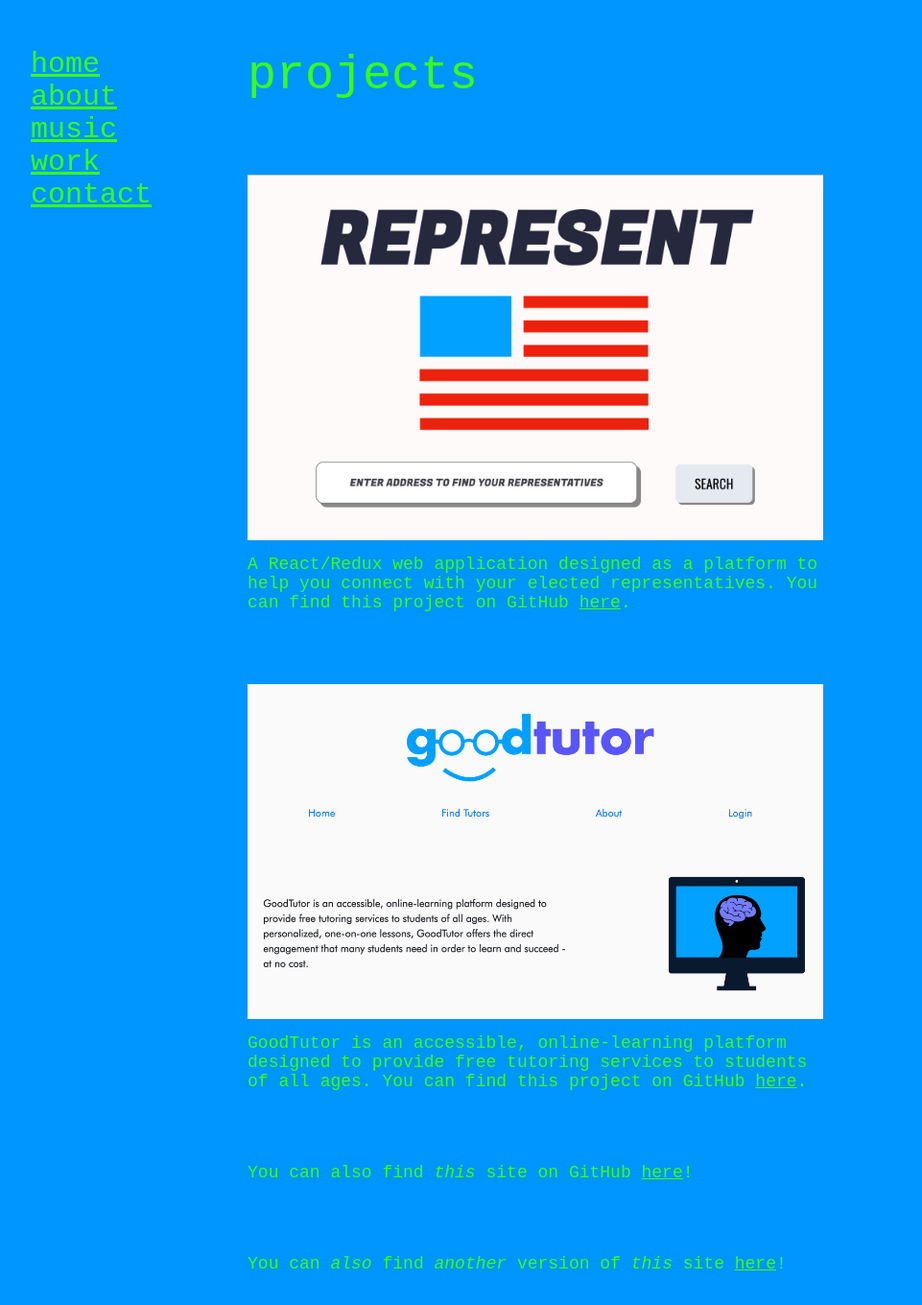
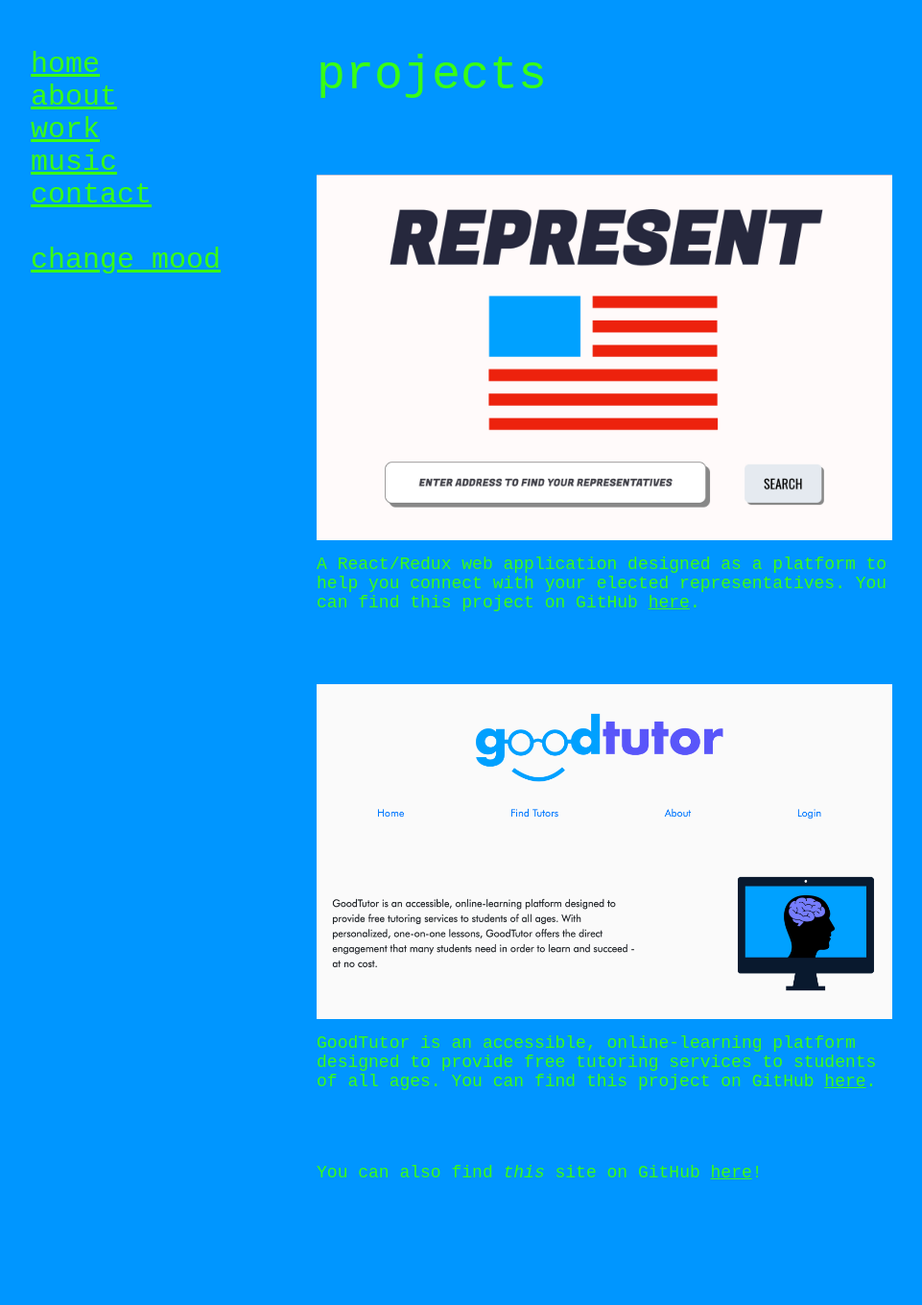
Before and after one commit to wfoody/willfoody, a React (Create React App) app: page /work in a window 1280 px wide. Shown: the top 1360 px of the page at 96% size, without its empty margins (18-979 px from the left). Built offline with nearby package versions, Linux system fonts and the light colour scheme.

Commit message:
Remove onMouseEnter functions from elements

```diff
--- a/src/components/About.js
+++ b/src/components/About.js
@@ -9,9 +9,9 @@ function About({ color, changeColor }) {
     <div className="container">
       <Sidebar color={color} changeColor={changeColor} />
       <div className="aboutContainer">
-        <div className="aboutTitle" onMouseEnter={changeColor} style={{ color: color }}>about me</div>
+        <div className="aboutTitle" style={{ color: color }}>about me</div>
         <div className="aboutBody">
-          <div onMouseEnter={changeColor} style={{ color: color }}>
+          <div style={{ color: color }}>
             Hi, I'm Will Foody. I'm a composer and software engineer located in New York, NY. I enjoy spending my time at the intersection of music, design, and technology.
           </div>
         </div>
--- a/src/components/Home.js
+++ b/src/components/Home.js
@@ -7,7 +7,7 @@ function Home({color, changeColor}) {
     <div className="container">
       <Sidebar color={color} changeColor={changeColor}/>
       <div className="homeContainer">
-        <div className="nameContainer" onMouseEnter={changeColor} style={{ color: color }}>will foody</div>
+        <div className="nameContainer" style={{ color: color }}>will foody</div>
         </div>
     </div>
   );
--- a/src/components/Music.js
+++ b/src/components/Music.js
@@ -7,8 +7,8 @@ function Music({color, changeColor}) {
     <div className="container">
       <Sidebar color={color} changeColor={changeColor} />
       <div className="musicContainer">
-        <div className="musicTitle" onMouseEnter={changeColor} style={{ color: color }}><div>music</div></div>
-        <iframe title='Soundcloud player' className="musicPlayer" width="100%" height="450" scrolling="no" frameborder="no" allow="autoplay" src="https://w.soundcloud.com/player/?url=https%3A//api.soundcloud.com/playlists/728970993&color=%23ef40ff&auto_play=false&hide_related=false&show_comments=true&show_user=true&show_reposts=false&show_teaser=true"  onMouseEnter={changeColor} style={{ color: color }}></iframe>
+        <div className="musicTitle" style={{ color: color }}><div>music</div></div>
+        <iframe title='Soundcloud player' className="musicPlayer" width="100%" height="450" scrolling="no" frameborder="no" allow="autoplay" src="https://w.soundcloud.com/player/?url=https%3A//api.soundcloud.com/playlists/728970993&color=%23ef40ff&auto_play=false&hide_related=false&show_comments=true&show_user=true&show_reposts=false&show_teaser=true" style={{ color: color }}></iframe>
       </div>
     </div>
   );
--- a/src/components/Sidebar.js
+++ b/src/components/Sidebar.js
@@ -13,23 +13,26 @@ function Sidebar({color, changeColor}) {
     return (
         <div>
             <div className="sidebar">
-                <Link to={"/"} className="sidebarItem" onMouseEnter={changeColor} style={{ color: color }}>home</Link>
-                <Link to={"/about"} className="sidebarItem" onMouseEnter={changeColor} style={{ color: color }}>about</Link>
-                <Link to={"/music"} className="sidebarItem" onMouseEnter={changeColor} style={{ color: color }}>music</Link>
-                <Link to={"/work"} className="sidebarItem" onMouseEnter={changeColor} style={{ color: color }}>work</Link>
-                <Link to={"/contact"} className="sidebarItem" onMouseEnter={changeColor} style={{ color: color }}>contact</Link>
+                <Link to={"/"} className="sidebarItem" style={{ color: color }}>home</Link>
+                <Link to={"/about"} className="sidebarItem" style={{ color: color }}>about</Link>
+                <Link to={"/work"} className="sidebarItem" style={{ color: color }}>work</Link>
+                <Link to={"/music"} className="sidebarItem" style={{ color: color }}>music</Link>
+                <Link to={"/contact"} className="sidebarItem" style={{ color: color }}>contact</Link>
+                <br />
+                <div className="sidebarItem" id="changeColorButton" style={{ color: color }} onClick={changeColor}>change mood</div>
             </div>
             <div className="mobileSidebar">
                 <div className="mobileSidebarLink">
-                    <div onClick={handleClick}>{!isOpen ? 'menu' : 'X'}</div>
+                    <div onClick={handleClick} style={{ color: color }}>{!isOpen ? 'menu' : 'X'}</div>
                 </div>
-                <div className={`mobileSidebarList ${isOpen ? "is-open" : ""}`}>
-                    <Link to={"/"} className="mobileSidebarItem">home</Link>
-                    <Link to={"/about"} className="mobileSidebarItem">about</Link>
-                    <Link to={"/music"} className="mobileSidebarItem">music</Link>
-                    <Link to={"/work"} className="mobileSidebarItem">work</Link>
-                    <Link to={"/contact"} className="mobileSidebarItem">contact</Link>
-                    <div  className="mobileSidebarItem">contact</div>
+                <div className={`mobileSidebarList ${isOpen ? "is-open" : ""}`} style={{ backgroundColor: 'snow' }}>
+                    <Link to={"/"} className="mobileSidebarItem" style={{ color: color }}>home</Link>
+                    <Link to={"/about"} className="mobileSidebarItem" style={{ color: color }}>about</Link>
+                    <Link to={"/work"} className="mobileSidebarItem" style={{ color: color }}>work</Link>
+                    <Link to={"/music"} className="mobileSidebarItem" style={{ color: color }}>music</Link>
+                    <Link to={"/contact"} className="mobileSidebarItem" style={{ color: color }}>contact</Link>
+                    <br />
+                    <div className="mobileSidebarItem" id="changeColorButton" style={{ color: color }} onClick={changeColor}>change mood</div>
                 </div>
             </div>
         </div>
--- a/src/components/Work.js
+++ b/src/components/Work.js
@@ -9,20 +9,17 @@ function Work({color, changeColor}) {
     <div className="container">
       <Sidebar color={color} changeColor={changeColor} />
       <div className="workContainer">
-        <div className="workTitle" onMouseEnter={changeColor} style={{ color: color }}>projects</div>
+        <div className="workTitle" style={{ color: color }}>projects</div>
         <div className="workItem">
-          <a href="https://represent.surge.sh/" target="_blank" rel="noreferrer"><img src={represent} className="projectImage" alt="Represent App screenshot" onMouseEnter={changeColor} style={{ color: color }}/></a>
-          <div className="projectImageText" onMouseEnter={changeColor} style={{ color: color }}>A React/Redux web application designed as a platform to help you connect with your elected representatives. You can find this project on GitHub <a href="https://github.com/wfoody/Represent/" target="_blank" rel="noreferrer">here</a>.</div>
+          <a href="https://represent.surge.sh/" target="_blank" rel="noreferrer"><img src={represent} className="projectImage" alt="Represent App screenshot" style={{ color: color }}/></a>
+          <div className="projectImageText" style={{ color: color }}>A React/Redux web application designed as a platform to help you connect with your elected representatives. You can find this project on GitHub <a href="https://github.com/wfoody/Represent/" target="_blank" rel="noreferrer">here</a>.</div>
         </div>
         <div className="workItem">
-          <a href="https://goodtutor.surge.sh/" target="_blank" rel="noreferrer"><img src={goodtutor} className="projectImage"  alt="GoodTutor App screenshot" onMouseEnter={changeColor} style={{ color: color }}/></a>
-          <div className="projectImageText" onMouseEnter={changeColor} style={{ color: color }}>GoodTutor is an accessible, online-learning platform designed to provide free tutoring services to students of all ages. You can find this project on GitHub <a href="https://github.com/wfoody/GoodTutor" target="_blank" rel="noreferrer">here</a>.</div>
+          <a href="https://goodtutor.surge.sh/" target="_blank" rel="noreferrer"><img src={goodtutor} className="projectImage"  alt="GoodTutor App screenshot" style={{ color: color }}/></a>
+          <div className="projectImageText" style={{ color: color }}>GoodTutor is an accessible, online-learning platform designed to provide free tutoring services to students of all ages. You can find this project on GitHub <a href="https://github.com/wfoody/GoodTutor" target="_blank" rel="noreferrer">here</a>.</div>
         </div>
         <div className="workItem">
-          <div className="projectImageText" onMouseEnter={changeColor} style={{ color: color }}>You can also find <i>this</i> site on GitHub <a href="https://github.com/wfoody/willfoody" target="_blank" rel="noreferrer">here</a>!</div>
-        </div>
-        <div className="workItem">
-          <div className="projectImageText" onMouseEnter={changeColor} style={{ color: color }}>You can <i>also</i> find <i>another</i> version of <i>this</i> site <a href="https://willfoody-colors.surge.sh" target="_blank" rel="noreferrer">here</a>!</div>
+          <div className="projectImageText" style={{ color: color }}>You can also find <i>this</i> site on GitHub <a href="https://github.com/wfoody/willfoody" target="_blank" rel="noreferrer">here</a>!</div>
         </div>
       </div>
     </div>
--- a/src/components/styles/app.css
+++ b/src/components/styles/app.css
@@ -14,7 +14,7 @@
   font-family: 'Robot Mono', monospace;
   color: #39FF14;
   padding: 50px;
-  height: 100vh;
+  height: 400vh;
 }
 
 @media (max-width: 600px) {
--- a/src/components/styles/contact.css
+++ b/src/components/styles/contact.css
@@ -30,10 +30,6 @@ input {
     font-size: 25px;
 }
 
-.contactInput {
-    color: #f000ff !important;
-}
-
 textarea {
     font-family: 'Roboto Mono', monospace;
     border: none;
@@ -59,9 +55,8 @@ textarea::placeholder, input::placeholder {
 
 .emailSuccessMessage {
     margin-top: 25px;
-    max-width: 100%;
-    font-size: 30px;
-    flex-wrap: wrap;
+    width: 350px;
+    font-size: 25px;
 }
 
 
--- a/src/components/styles/sidebar.css
+++ b/src/components/styles/sidebar.css
@@ -10,6 +10,14 @@
     display: flex;
     justify-content: end;
     padding: 0 25px;
+}
+
+#changeColorButton {
+    text-decoration: underline;
+}
+
+#changeColorButton:hover {
+    cursor: pointer;
 }
 
 .mobileSidebarList {
@@ -50,9 +58,11 @@
         flex-direction: row;
         justify-content: flex-start;
         padding-left: 25px;
+        flex-wrap: wrap;
+    }
 
-        .sidebarItem {
-            margin-right: 5%;
-        }
+    .sidebarItem {
+        margin-right: 5%;
+        margin-bottom: 15px;
     }
 }
```
Also changed, not shown: src/components/Contact.js (+9 -9 lines).
